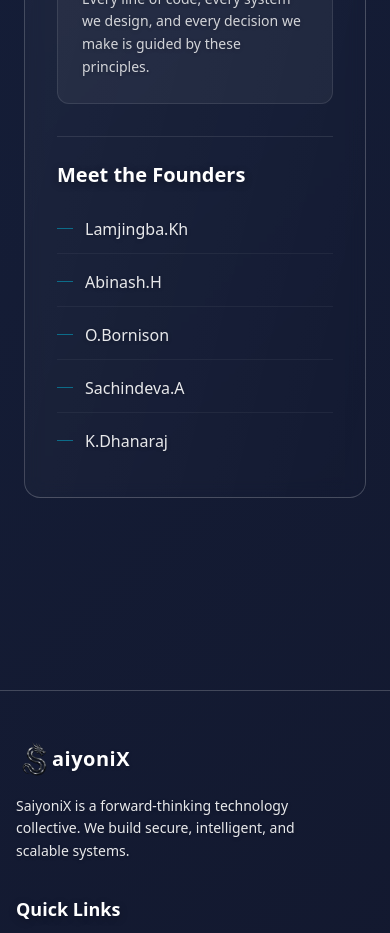
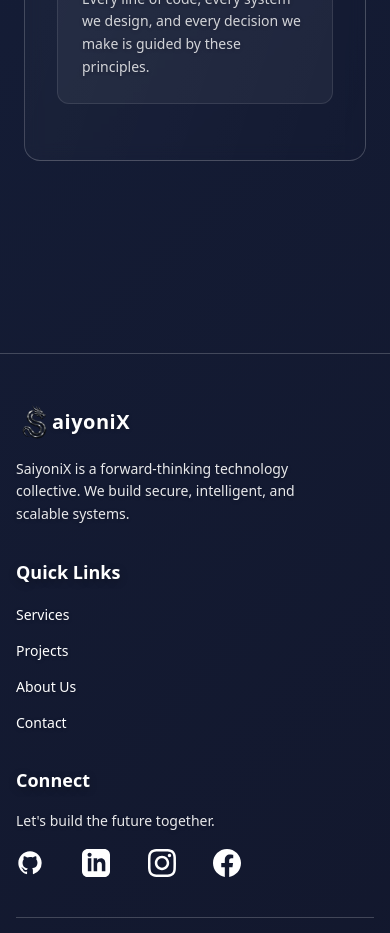
Before and after one commit to lmjing69/SaiyoniX_, a Next.js app: page /about in a window 390 px wide. Shown: the part 4160-5093 px from the top of the page. Built offline with nearby package versions, Linux system fonts and the light colour scheme.

Commit message:
Remove founders list from About page

```diff
--- a/src/app/about/page.tsx
+++ b/src/app/about/page.tsx
@@ -177,54 +177,7 @@ export default function About() {
                         </div>
                     </div>
 
-                    <div id="team" className="mt-8 border-t border-white/10 pt-6">
-                        <h3 className="text-xl font-semibold text-white mb-4">
-                            Meet the Founders
-                        </h3>
-                        <div className="space-y-1">
-                            {[
-                                {
-                                    name: "Lamjingba.Kh",
-                                    focus: "Vision, Strategy, System Architecture",
 
-                                },
-                                {
-                                    name: "Abinash.H",
-                                    focus: "Technical Decisions, Engineering Excellence",
-
-                                },
-                                {
-                                    name: "O.Bornison",
-                                    focus: "Operations, Execution & Coordination",
-
-                                },
-                                {
-                                    name: "Sachindeva.A",
-                                    focus: "Branding, Marketing & Outreach",
-
-                                },
-                                {
-                                    name: "K.Dhanaraj",
-                                    focus: "Financial Planning & Sustainability",
-
-                                },
-                            ].map((founder, index) => (
-                                <div key={index} className="flex flex-col md:flex-row md:items-center gap-2 md:gap-4 group py-3 border-b border-white/5 last:border-0">
-                                    <div className="flex items-center gap-3 min-w-[180px]">
-                                        <div className="h-px w-4 bg-cyan-500/50 group-hover:w-8 transition-all duration-300" />
-                                        <span className="text-white/90 font-medium group-hover:text-cyan-400 transition-colors">
-                                            {founder.name}
-                                        </span>
-                                    </div>
-                                    <div className="text-white/40 hidden sm:block">
-                                        <span className="text-white/50 text-xs italic">
-                                            {founder.focus}
-                                        </span>
-                                    </div>
-                                </div>
-                            ))}
-                        </div>
-                    </div>
                 </div>
             </section>
         </section>
```
